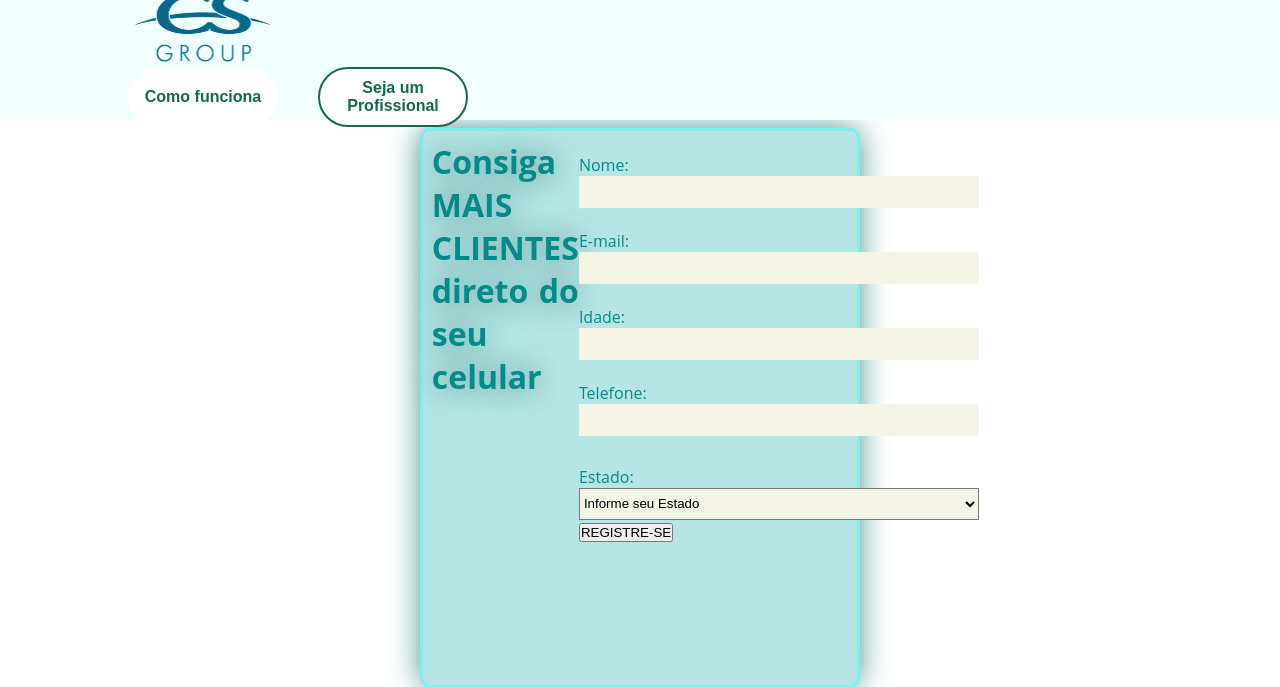
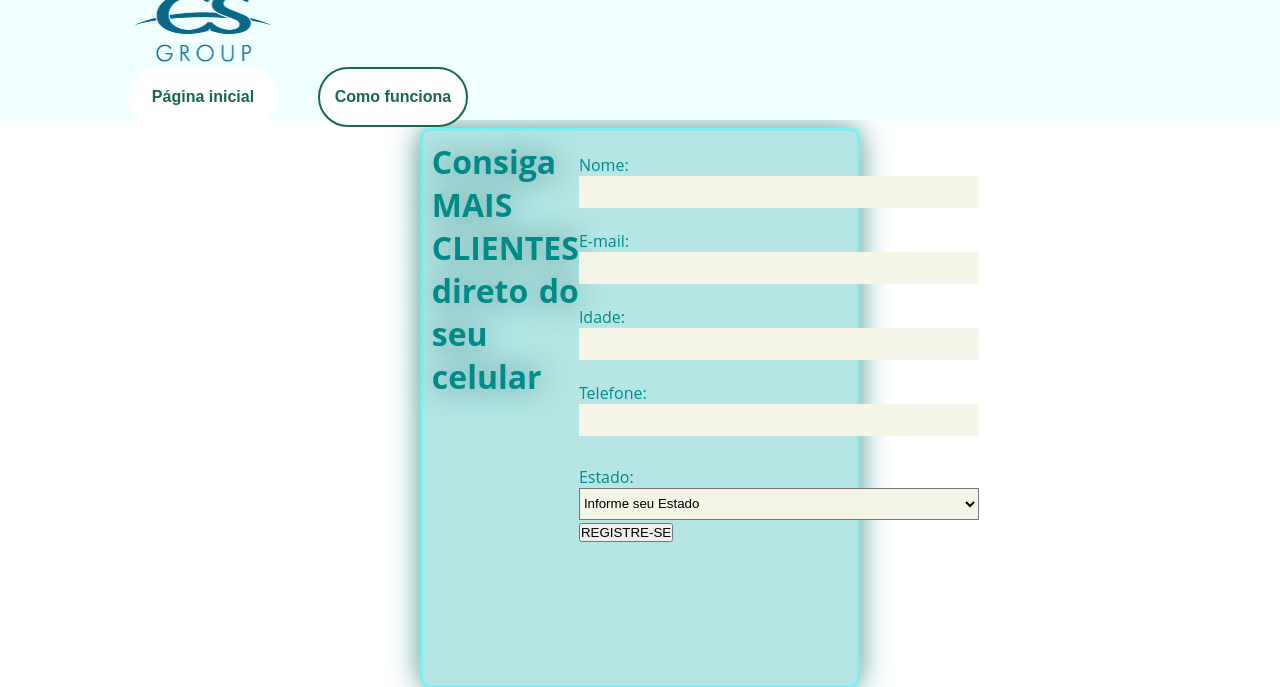
Before and after one commit to JoaoRiquelme115/TrabalhoWEBII, a PHP site: page /cadastro.php in a window 1280 px wide. Shown: the top 687 px of the page. Run offline with PHP 8.4, Linux system fonts and the light colour scheme.

Commit message:
Update cadastro.php

```diff
--- a/cadastro.php
+++ b/cadastro.php
@@ -13,8 +13,8 @@
             <nav id="menu">
             <a href="index.php"><img src="https://github.com/JoaoRiquelme115/TrabalhoWEBII/blob/main/imagens/logoCS.png?raw=true" alt="Logo do site"></a>
             <div>
-                <button class="botao1">Como funciona</button>
-                <button class="botao2">Seja um Profissional</button>
+              <a href="index.php"><button class="botao1">Página inicial</button></a>
+              <a href="comofunciona.php"><button class="botao2">Como funciona</button></a>
             </div>
             </nav>
         </header>
```
